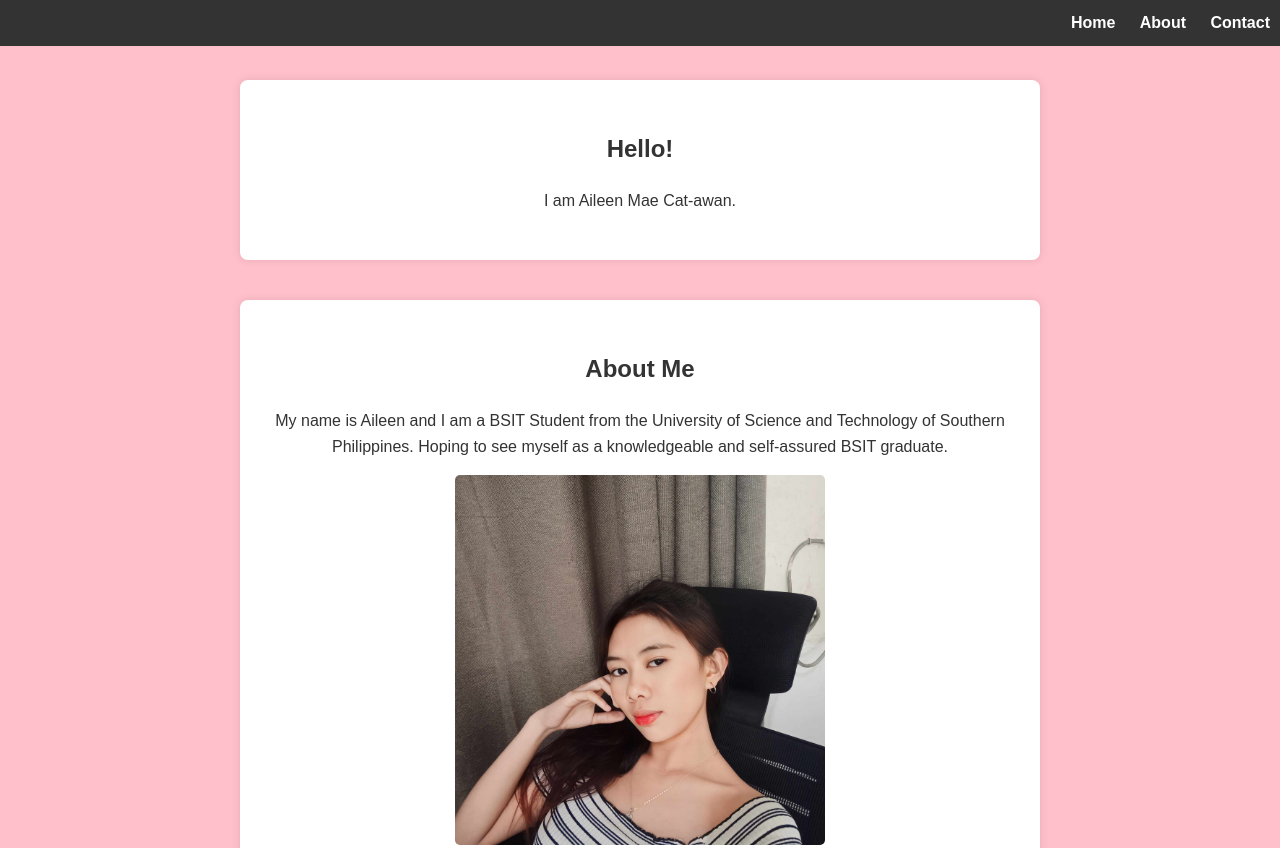
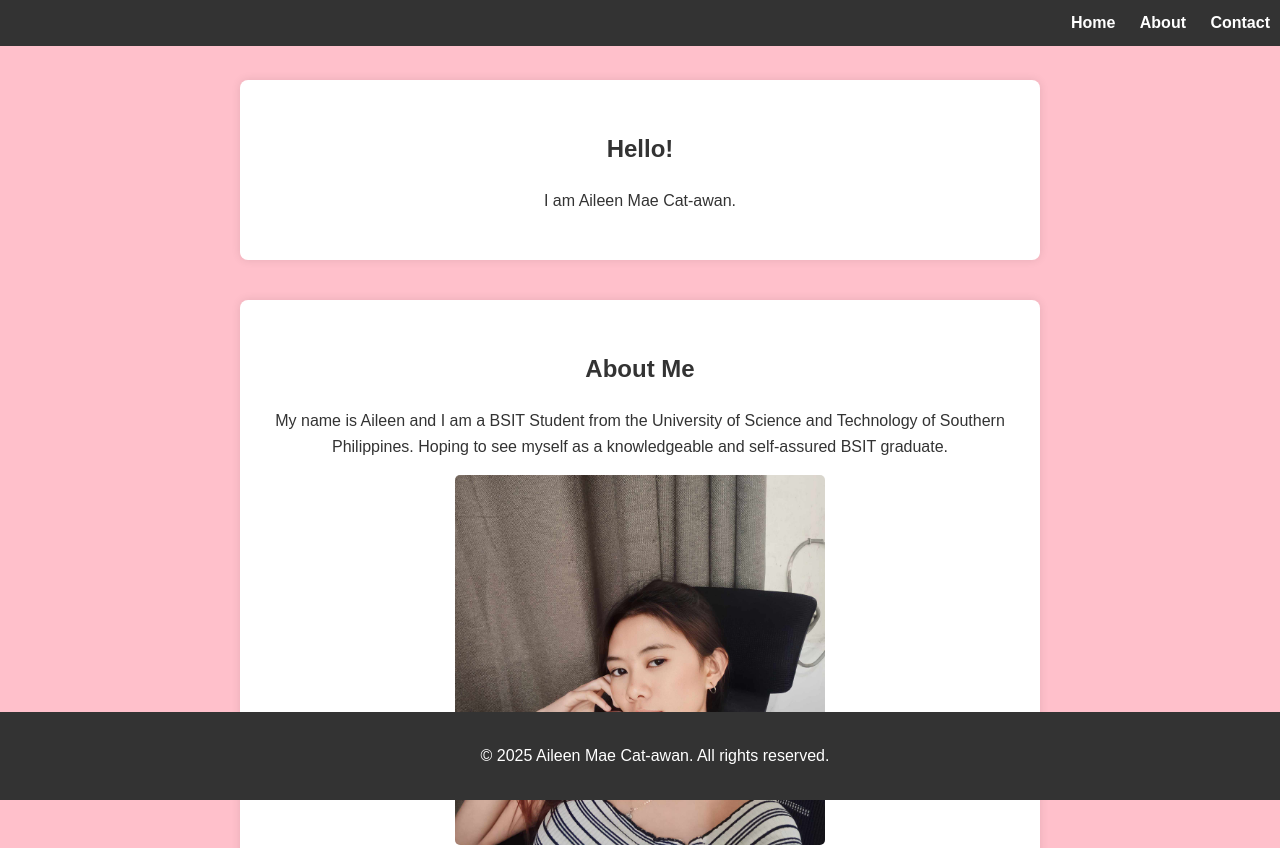
Before and after one commit to missai16/my_portfolio, a plain HTML site: page index.html in a window 1280 px wide. Shown: the top 848 px of the page. Drawn offline with Linux system fonts and the light colour scheme.

Commit message:
Update index.html

```diff
--- a/index.html
+++ b/index.html
@@ -8,6 +8,12 @@
   <link rel="stylesheet" href="style.css">
 </head>
 <body>
+
+    <footer>
+    <p>&copy; 2025 Aileen Mae Cat-awan. All rights reserved.</p>
+  </footer>
+</body>
+</html>
 
   <nav>
     <ul>
```
